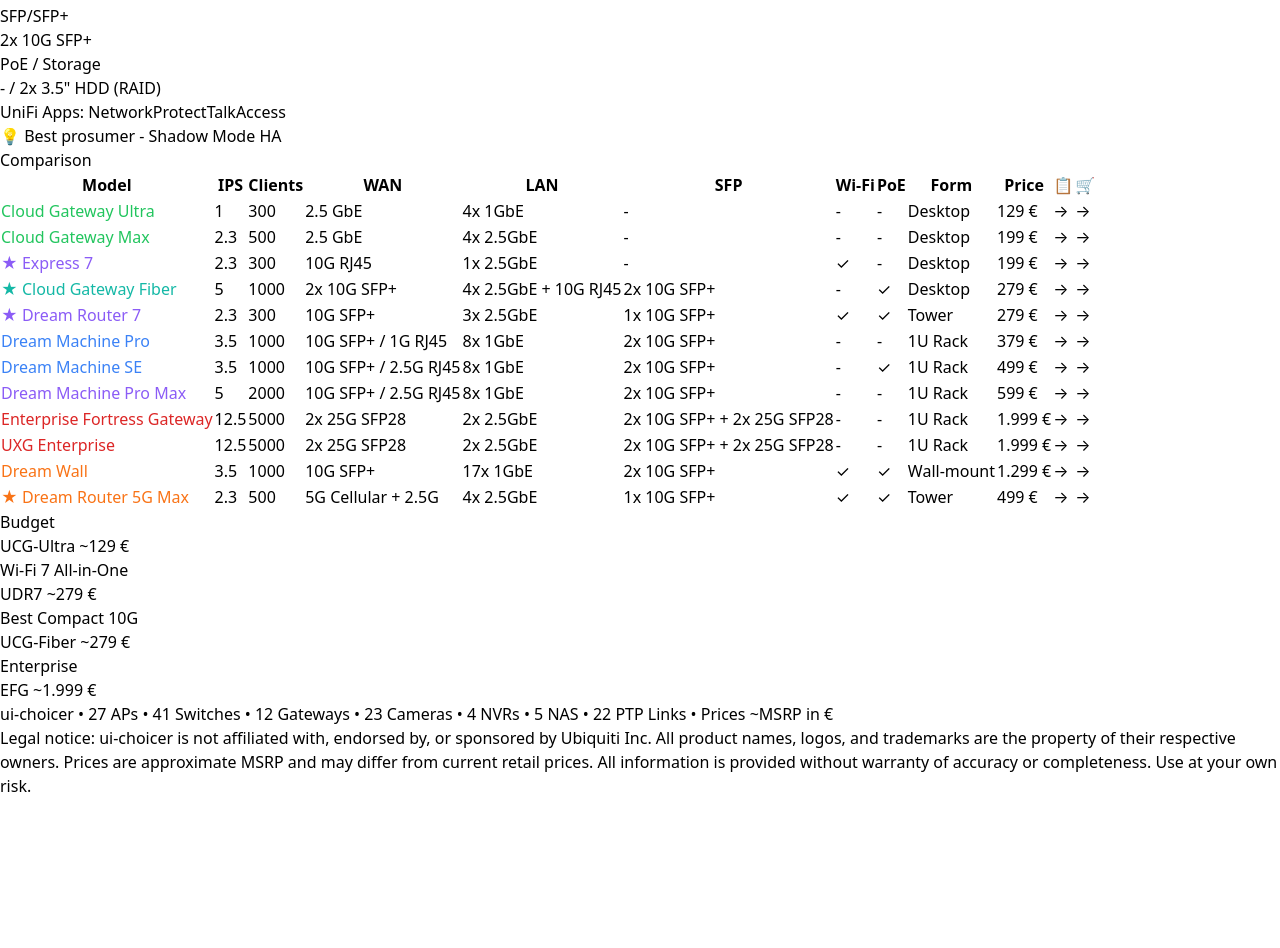
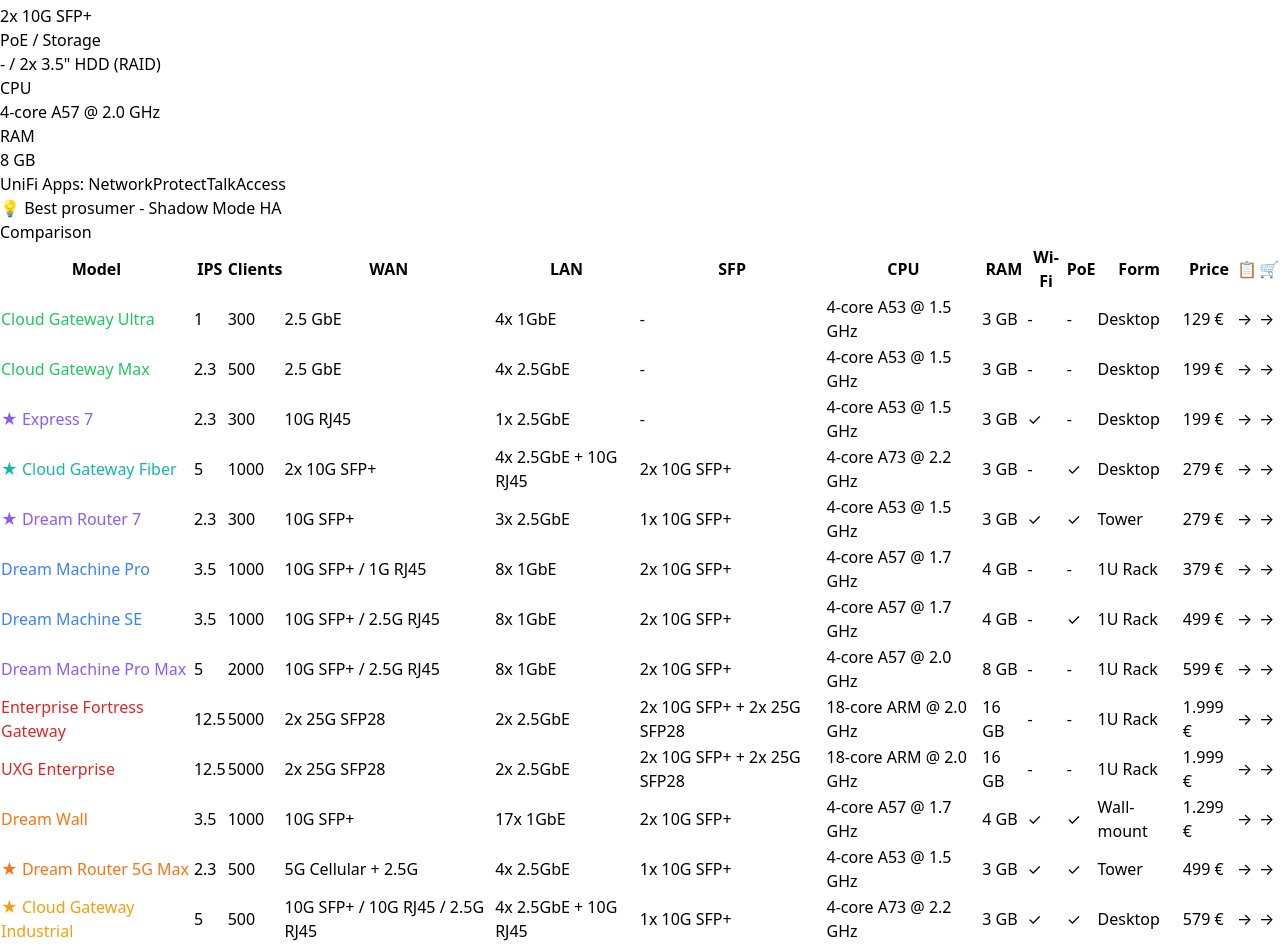
Before and after one commit to NicoUnterburger/ui-choicer, a React (Vite) app: page / in a window 1280 px wide. Shown: the part 804-1752 px from the top of the page. Before the commit the page ends 1602 px from the top, so only its background shows below. Built offline with nearby package versions, Linux system fonts and the light colour scheme.

Commit message:
add uxg-industrial and gw cpu data

```diff
--- a/src/App.jsx
+++ b/src/App.jsx
@@ -666,7 +666,6 @@
           <div className="flex items-center gap-2">
             <a href="https://github.com/NicoUnterburger/ui-choicer" target="_blank" rel="noopener noreferrer"
               className="flex items-center gap-1.5 text-xs text-gray-400 hover:text-gray-200 transition-colors">
-              // Github icon
               <svg width="16" height="16" viewBox="0 0 24 24" fill="currentColor">
                 <path d="M12 2C6.477 2 2 6.484 2 12.017c0 4.425 2.865 8.18 6.839 9.504.5.092.682-.217.682-.483 0-.237-.008-.868-.013-1.703-2.782.605-3.369-1.343-3.369-1.343-.454-1.158-1.11-1.466-1.11-1.466-.908-.62.069-.608.069-.608 1.003.07 1.531 1.032 1.531 1.032.892 1.53 2.341 1.088 2.91.832.092-.647.35-1.088.636-1.338-2.22-.253-4.555-1.113-4.555-4.951 0-1.093.39-1.988 1.029-2.688-.103-.253-.446-1.272.098-2.65 0 0 .84-.27 2.75 1.026A9.564 9.564 0 0112 6.844c.85.004 1.705.115 2.504.337 1.909-1.296 2.747-1.027 2.747-1.027.546 1.379.202 2.398.1 2.651.64.7 1.028 1.595 1.028 2.688 0 3.848-2.339 4.695-4.566 4.943.359.309.678.92.678 1.855 0 1.338-.012 2.419-.012 2.747 0 .268.18.58.688.482A10.019 10.019 0 0022 12.017C22 6.484 17.522 2 12 2z" />
               </svg>
@@ -1467,7 +1466,7 @@
               </div>
 
               {/* Gateway Details Grid */}
-              <div className="grid grid-cols-2 md:grid-cols-4 gap-2 mt-3">
+              <div className="grid grid-cols-2 md:grid-cols-3 lg:grid-cols-6 gap-2 mt-3">
                 <div className="bg-gray-700/50 rounded p-2">
                   <h4 className="text-xs font-semibold text-blue-400 mb-1">{T.card_wanports}</h4>
                   <div className="text-xs">{gw.wan}</div>
@@ -1483,6 +1482,14 @@
                 <div className="bg-gray-700/50 rounded p-2">
                   <h4 className="text-xs font-semibold text-orange-400 mb-1">PoE / Storage</h4>
                   <div className="text-xs">{gw.poe || '-'} / {gw.storage || '-'}</div>
+                </div>
+                <div className="bg-gray-700/50 rounded p-2">
+                  <h4 className="text-xs font-semibold text-rose-400 mb-1">CPU</h4>
+                  <div className="text-xs">{gw.cpu}</div>
+                </div>
+                <div className="bg-gray-700/50 rounded p-2">
+                  <h4 className="text-xs font-semibold text-rose-400 mb-1">RAM</h4>
+                  <div className="text-xs">{gw.ram} GB</div>
                 </div>
               </div>
 
@@ -1514,6 +1521,8 @@
                         {S('wan', 'WAN')}
                         {S('lan', 'LAN')}
                         {S('sfp', 'SFP')}
+                        {S('cpu', 'CPU')}
+                        {S('ram', 'RAM')}
                         {S('wifi', 'Wi-Fi')}
                         {S('poe', 'PoE')}
                         {S('formFactor', 'Form')}
@@ -1532,6 +1541,8 @@
                         <td className="p-1 text-center text-xs">{g.wan}</td>
                         <td className="p-1 text-center text-xs">{g.lan}</td>
                         <td className="p-1 text-center text-amber-400">{g.sfp || '-'}</td>
+                        <td className="p-1 text-center text-xs">{g.cpu}</td>
+                        <td className="p-1 text-center text-rose-400">{g.ram} GB</td>
                         <td className="p-1 text-center">{g.wifi ? '✓' : '-'}</td>
                         <td className="p-1 text-center">{g.poe ? '✓' : '-'}</td>
                         <td className="p-1 text-center">{g.formFactor}</td>
--- a/src/data/gatewayData.js
+++ b/src/data/gatewayData.js
@@ -3,55 +3,72 @@
   'UCG-Ultra': { name: 'Cloud Gateway Ultra', sku: 'UCG-Ultra', category: 'compact', color: '#22C55E', msrp: 129, status: 'current',
     ipsSpeed: 1, devices: 30, clients: 300, wan: '2.5 GbE', lan: '4x 1GbE', sfp: null,
     wifi: null, poe: null, storage: null, formFactor: 'Desktop', power: 12,
+    cpu: '4-core A53 @ 1.5 GHz', ram: 3,
     features: ['USB-C', 'LCD'], apps: ['Network', 'Protect', 'Talk', 'Access'], notes: 'Budget gateway - full app suite' },
   'UCG-Max': { name: 'Cloud Gateway Max', sku: 'UCG-Max', category: 'compact', color: '#22C55E', msrp: 199, status: 'current',
     ipsSpeed: 2.3, devices: 50, clients: 500, wan: '2.5 GbE', lan: '4x 2.5GbE', sfp: null,
     wifi: null, poe: null, storage: 'NVMe (opt)', formFactor: 'Desktop', power: 20,
+    cpu: '4-core A53 @ 1.5 GHz', ram: 3,
     features: ['NVMe Slot', 'Fanless'], apps: ['Network', 'Protect', 'Talk', 'Access'], notes: 'Fanless with NVMe option' },
   'UX7': { name: 'Express 7', sku: 'UX7', category: 'compact', color: '#8B5CF6', msrp: 199, status: 'new',
     ipsSpeed: 2.3, devices: 30, clients: 300, wan: '10G RJ45', lan: '1x 2.5GbE', sfp: null,
     wifi: 'Wi-Fi 7 (6-stream)', poe: null, storage: null, formFactor: 'Desktop', power: 15,
+    cpu: '4-core A53 @ 1.5 GHz', ram: 3,
     features: ['Wi-Fi 7', 'Fanless', 'Mesh'], apps: ['Network'], notes: 'Compact Wi-Fi 7 - can be mesh node' },
   'UCG-Fiber': { name: 'Cloud Gateway Fiber', sku: 'UCG-Fiber', category: 'compact', color: '#14B8A6', msrp: 279, status: 'new',
     ipsSpeed: 5, devices: 100, clients: 1000, wan: '2x 10G SFP+', lan: '4x 2.5GbE + 10G RJ45', sfp: '2x 10G SFP+',
     wifi: null, poe: '1x PoE+ (30W)', storage: 'NVMe (opt)', formFactor: 'Desktop', power: 40,
+    cpu: '4-core A73 @ 2.2 GHz', ram: 3,
     features: ['10G', 'PoE+', 'NVMe'], apps: ['Network', 'Protect', 'Talk', 'Access'], notes: 'Best compact - 5 Gbps IPS' },
   'UDR7': { name: 'Dream Router 7', sku: 'UDR7', category: 'compact', color: '#8B5CF6', msrp: 279, status: 'new',
     ipsSpeed: 2.3, devices: 50, clients: 300, wan: '10G SFP+', lan: '3x 2.5GbE', sfp: '1x 10G SFP+',
     wifi: 'Wi-Fi 7 (Tri-band)', poe: '1x PoE (15W)', storage: '64GB microSD', formFactor: 'Tower', power: 30,
+    cpu: '4-core A53 @ 1.5 GHz', ram: 3,
     features: ['Wi-Fi 7', '10G', 'PoE'], apps: ['Network', 'Protect', 'Talk', 'Access'], notes: 'All-in-one Wi-Fi 7 gateway' },
 
   // Rackmount
   'UDM-Pro': { name: 'Dream Machine Pro', sku: 'UDM-Pro', category: 'rackmount', color: '#3B82F6', msrp: 379, status: 'current',
     ipsSpeed: 3.5, devices: 100, clients: 1000, wan: '10G SFP+ / 1G RJ45', lan: '8x 1GbE', sfp: '2x 10G SFP+',
     wifi: null, poe: null, storage: '1x 3.5" HDD', formFactor: '1U Rack', power: 48,
+    cpu: '4-core A57 @ 1.7 GHz', ram: 4,
     features: ['10G SFP+', 'NVR'], apps: ['Network', 'Protect', 'Talk', 'Access'], notes: 'Standard rackmount gateway' },
   'UDM-SE': { name: 'Dream Machine SE', sku: 'UDM-SE', category: 'rackmount', color: '#3B82F6', msrp: 499, status: 'current',
     ipsSpeed: 3.5, devices: 100, clients: 1000, wan: '10G SFP+ / 2.5G RJ45', lan: '8x 1GbE', sfp: '2x 10G SFP+',
     wifi: null, poe: '2x PoE+ (60W)', storage: '1x 3.5" HDD', formFactor: '1U Rack', power: 140,
+    cpu: '4-core A57 @ 1.7 GHz', ram: 4,
     features: ['10G SFP+', 'PoE+', 'NVR', '2.5G WAN'], apps: ['Network', 'Protect', 'Talk', 'Access'], notes: 'With PoE+ ports' },
   'UDM-Pro-Max': { name: 'Dream Machine Pro Max', sku: 'UDM-Pro-Max', category: 'rackmount', color: '#8B5CF6', msrp: 599, status: 'current',
     ipsSpeed: 5, devices: 200, clients: 2000, wan: '10G SFP+ / 2.5G RJ45', lan: '8x 1GbE', sfp: '2x 10G SFP+',
     wifi: null, poe: null, storage: '2x 3.5" HDD (RAID)', formFactor: '1U Rack', power: 60,
+    cpu: '4-core A57 @ 2.0 GHz', ram: 8,
     features: ['10G SFP+', 'RAID', 'Shadow Mode'], apps: ['Network', 'Protect', 'Talk', 'Access'], notes: 'Best prosumer - Shadow Mode HA' },
 
   // Enterprise
   'EFG': { name: 'Enterprise Fortress Gateway', sku: 'EFG', category: 'enterprise', color: '#DC2626', msrp: 1999, status: 'current',
     ipsSpeed: 12.5, devices: 500, clients: 5000, wan: '2x 25G SFP28', lan: '2x 2.5GbE', sfp: '2x 10G SFP+ + 2x 25G SFP28',
     wifi: null, poe: null, storage: null, formFactor: '1U Rack', power: 200,
+    cpu: '18-core ARM @ 2.0 GHz', ram: 16,
     features: ['25G', 'Shadow Mode', 'SSL Inspect', 'Dual PSU'], apps: ['Network'], notes: 'Enterprise flagship - 12.5 Gbps IPS' },
   'UXG-Enterprise': { name: 'UXG Enterprise', sku: 'UXG-Enterprise', category: 'enterprise', color: '#DC2626', msrp: 1999, status: 'current',
     ipsSpeed: 12.5, devices: 500, clients: 5000, wan: '2x 25G SFP28', lan: '2x 2.5GbE', sfp: '2x 10G SFP+ + 2x 25G SFP28',
     wifi: null, poe: null, storage: null, formFactor: '1U Rack', power: 200,
+    cpu: '18-core ARM @ 2.0 GHz', ram: 16,
     features: ['25G', 'Shadow Mode', 'SSL Inspect', 'Dual PSU', 'External Controller'], apps: ['Network (external)'], notes: 'Like EFG but external controller' },
 
   // Special
   'UDW': { name: 'Dream Wall', sku: 'UDW', category: 'special', color: '#F97316', msrp: 1299, status: 'current',
     ipsSpeed: 3.5, devices: 100, clients: 1000, wan: '10G SFP+', lan: '17x 1GbE', sfp: '2x 10G SFP+',
     wifi: 'Wi-Fi 6 (4x4)', poe: '12x PoE (420W)', storage: '128GB SSD', formFactor: 'Wall-mount', power: 532,
+    cpu: '4-core A57 @ 1.7 GHz', ram: 4,
     features: ['Wi-Fi 6', '10G', 'PoE+', 'Touchscreen'], apps: ['Network', 'Protect', 'Talk', 'Access'], notes: 'Wall-mounted all-in-one' },
   'UDR-5G-Max': { name: 'Dream Router 5G Max', sku: 'UDR-5G-Max', category: 'special', color: '#F97316', msrp: 499, status: 'new',
     ipsSpeed: 2.3, devices: 50, clients: 500, wan: '5G Cellular + 2.5G', lan: '4x 2.5GbE', sfp: '1x 10G SFP+',
     wifi: 'Wi-Fi 7 (Tri-band)', poe: '1x PoE (15W)', storage: 'NVMe (opt)', formFactor: 'Tower', power: 35,
-    features: ['5G Cellular', 'Wi-Fi 7', 'Dual SIM'], apps: ['Network', 'Protect', 'Talk', 'Access'], notes: '5G cellular failover' }
+    cpu: '4-core A53 @ 1.5 GHz', ram: 3,
+    features: ['5G Cellular', 'Wi-Fi 7', 'Dual SIM'], apps: ['Network', 'Protect', 'Talk', 'Access'], notes: '5G cellular failover' },
+  'UCG-Industrial': { name: 'Cloud Gateway Industrial', sku: 'UCG-Industrial', category: 'special', color: '#F59E0B', msrp: 579, status: 'new',
+    ipsSpeed: 5, devices: 50, clients: 500, wan: '10G SFP+ / 10G RJ45 / 2.5G RJ45', lan: '4x 2.5GbE + 10G RJ45', sfp: '1x 10G SFP+',
+    wifi: 'Wi-Fi 7 (Dual-band)', poe: '5x PoE (350W)', storage: '128GB microSD', formFactor: 'Desktop', power: 300,
+    cpu: '4-core A73 @ 2.2 GHz', ram: 3,
+    features: ['Wi-Fi 7', '10G', 'PoE+++', 'Industrial', 'Fanless', '-30°C..50°C'], apps: ['Network', 'Protect', 'Talk', 'Access'], notes: 'Ruggedized industrial gateway, -30 to 50°C' },
 };
```
Also changed, not shown: 1 other file (tests, documents, lock files or other folders).
